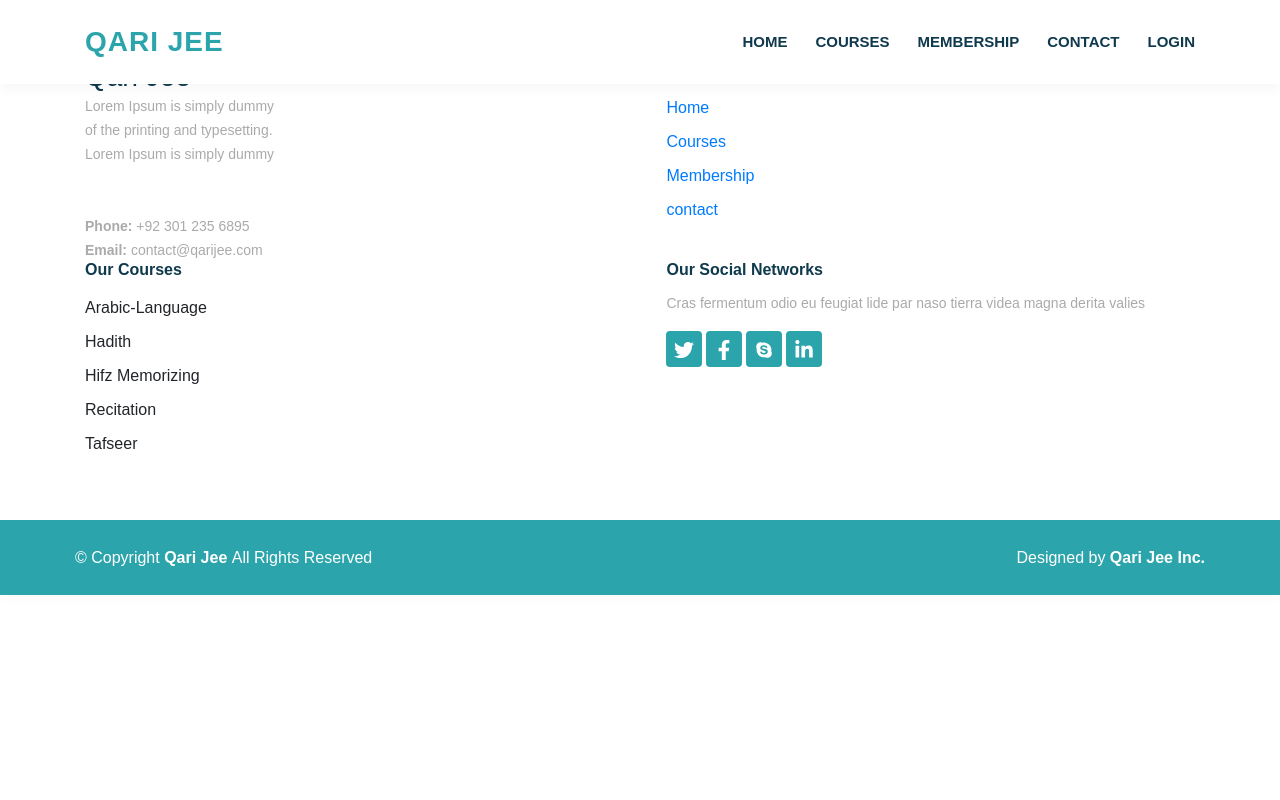
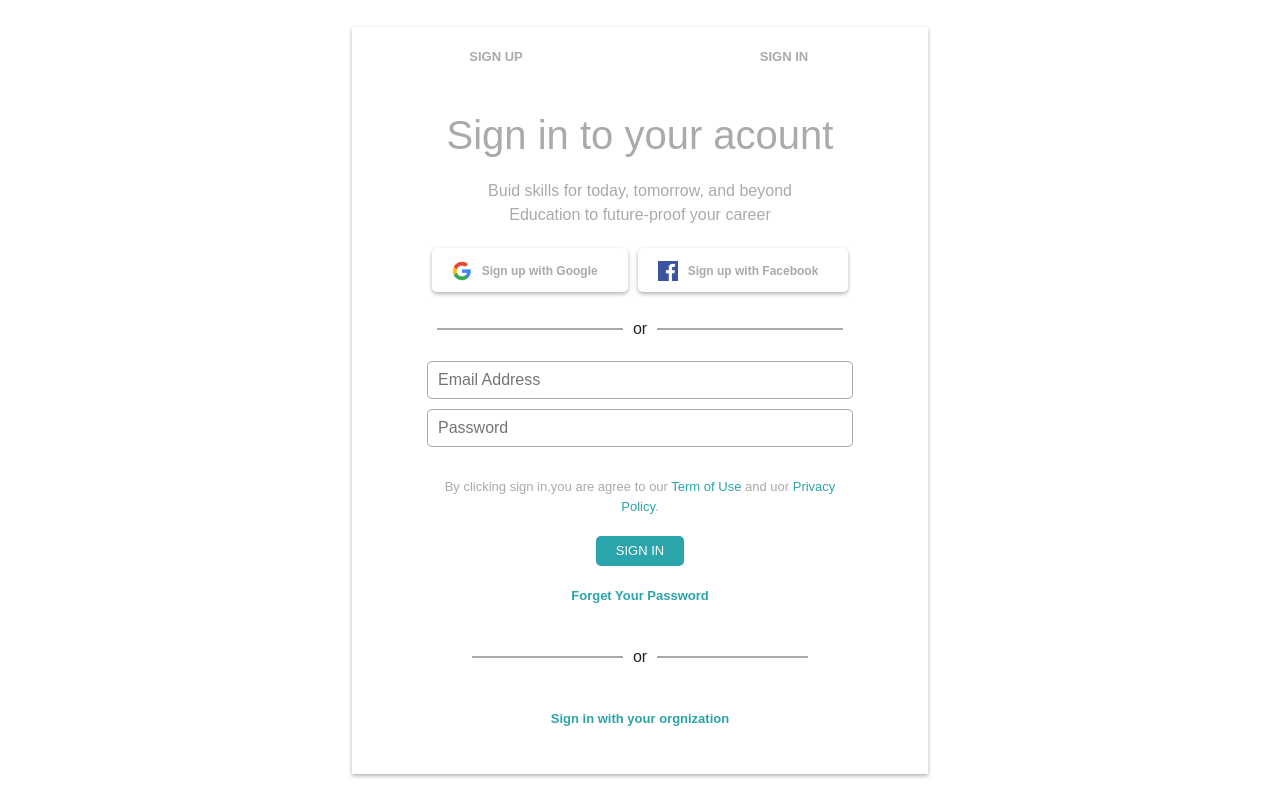
Before and after one commit to AbdulMunim343/qarijee, a React (Create React App) app: page /signup in a window 1280 px wide. Built offline with nearby package versions, Linux system fonts and the light colour scheme.

Commit message:
sign in and sign up page ui is done

```diff
--- a/src/App.js
+++ b/src/App.js
@@ -10,6 +10,8 @@ import Membership from './components/membership/Membership';
 import Contact from './components/contact/Contact';
 import Navbar from './common/navbar/Navbar';
 import Footer from "./common/footer/Footer";
+import Signup from './components/signup/Signup';
+
 
 //==============import Courses Sub pages=============//
 import Subcourses from './components/courses/subcourses/Subcourses';
@@ -23,6 +25,12 @@ class App extends Component{
     render(){
         return(
             <>
+
+<Switch>
+        <Route path="/signup" component={Signup}/>
+
+
+        <div>
             <Navbar/>
                 <Switch>
                     <Route exact path='/' component={Home}/>
@@ -35,6 +43,8 @@ class App extends Component{
 
                 </Switch>
             <Footer/>
+        </div>
+</Switch>
             </>
         )
     }
--- a/src/common/footer/Footer.jsx
+++ b/src/common/footer/Footer.jsx
@@ -1,5 +1,5 @@
-import React, { Component } from "react";
-import "./Footer.scss";
+import React, {Component} from 'react';
+import './Footer.scss';
 
 //=====import icons======//
 import { FaTwitter } from "react-icons/fa";
@@ -7,33 +7,29 @@ import { FaFacebookF } from "react-icons/fa";
 import { AiFillSkype } from "react-icons/ai";
 import { FaLinkedinIn } from "react-icons/fa";
 
-// ===== importing routing modules
-import { Link } from "react-router-dom";
 
-class Footer extends Component {
-  render() {
-    return (
+
+
+
+class Footer extends Component{
+    render(){
+        return(
             <>
 <div className="main_footer">
    <div className="section_without">
       <div className="sub_section">
          <div className="FlexFooter">
+
             {/* First Box */}
             <div className="footerBox">
                <h3>Qari Jee</h3>
                <p>
-                    Lorem Ipsum is simply dummy
-                    <br />
-                    of the printing and typesetting.
-                    <br />
-                    Lorem Ipsum is simply dummy
-                    <br />
-                    <br />
-                    <br />
-                    <strong>Phone:</strong> +92 301 235 6895
-                    <br />
-                    <strong>Email:</strong> contact@qarijee.com
-                    <br />
+                  Lorem Ipsum is simply dummy<br/>
+                  of the printing and typesetting.<br/>
+                  Lorem Ipsum is simply dummy<br/>
+                  <br/><br/>
+                  <strong>Phone:</strong> +92 301 235 6895<br/>
+                  <strong>Email:</strong> contact@qarijee.com<br/>
                </p>
             </div>
 
@@ -41,18 +37,10 @@ class Footer extends Component {
             <div className="footerBox">
                <h4>Useful Links</h4>
                <ul>
-                    <li>
-                      <Link to="/" className="routerLink">Home</Link>
-                    </li>
-                    <li>
-                      <Link to="/courses" className="routerLink">Courses</Link>
-                    </li>
-                    <li>
-                      <Link to="/membership" className="routerLink">Membership</Link>
-                    </li>
-                    <li>
-                      <Link to="/contact" className="routerLink">contact</Link>
-                    </li>
+                  <li>Home</li>
+                  <li>Courses</li>
+                  <li>Membership</li>
+                  <li>contact</li>
                </ul>
             </div>
 
@@ -71,22 +59,19 @@ class Footer extends Component {
             {/* forth Box */}
             <div className="footerBox">
                <h4>Our Social Networks</h4>
-                  <p>
-                    Cras fermentum odio eu feugiat lide par naso tierra videa
-                    magna derita valies
-                  </p>
+               <p>Cras fermentum odio eu feugiat lide par naso tierra videa magna derita valies</p>
                <div className="icon_container">
                   <a className="icn">
-                      <FaTwitter />
-                    </a>
-                    <a className="icn" target="_blank" href="https://www.facebook.com/QariJee.co/">
-                      <FaFacebookF />
-                    </a>
-                    <a className="icn" target="_blank" href="https://join.skype.com/invite/iktGdMbAezzT">
-                      <AiFillSkype />
+                     <FaTwitter/>
                   </a>
                   <a className="icn">
-                      <FaLinkedinIn />
+                     <FaFacebookF/>
+                  </a>
+                  <a className="icn">
+                     <AiFillSkype/>
+                  </a>
+                  <a className="icn">
+                     <FaLinkedinIn/>
                   </a>
                </div>
             </div>
@@ -95,19 +80,15 @@ class Footer extends Component {
    </div>
    <div className="minifooter">
       <footer>
-              <span>
-                &#169; Copyright <b> Qari Jee </b> All Rights Reserved
-              </span>
-              <span>
-                {" "}
-                Designed by <b> Qari Jee Inc. </b>
-              </span>
+         <span>&#169; Copyright <b> Qari Jee </b> All Rights Reserved</span>
+         <span>  Designed by  <b> Qari Jee Inc. </b></span>
       </footer>
    </div>
 </div>
             </>
-    );
+        )
     }
 }
 
+
 export default Footer;
--- a/src/common/navbar/Navbar.jsx
+++ b/src/common/navbar/Navbar.jsx
@@ -43,9 +43,11 @@ class Navbar extends Component{
                <span>Contact</span>
             </li>
          </NavLink>
+         <NavLink to="/signup" style={Under}>
          <li>
             <span>Login</span>
          </li>
+         </NavLink>
       </ul>
    </nav>
 
--- a/src/components/contact/Contact.jsx
+++ b/src/components/contact/Contact.jsx
@@ -18,7 +18,7 @@ class Contact extends Component{
       <h1>Conatact</h1>
    </div>
    <div className="map">
-      <iframe src="https://www.google.com/maps/embed?pb=!1m18!1m12!1m3!1d3366.7912730481207!2d67.12823944007704!3d24.935189193560962!2m3!1f0!2f0!3f0!3m2!1i1024!2i768!4f13.1!3m3!1m2!1s0x3eb3388d64ebadc1%3A0x9bbd734afebaebb0!2sSheikh%20Zayed%20Islamic%20Center!5e0!3m2!1sen!2s!4v1607771851551!5m2!1sen!2s" width="100%" height="300" frameborder="0" style={{border:0}} allowfullscreen="" aria-hidden="false" tabindex="0"></iframe>
+      <iframe src="https://www.google.com/maps/embed?pb=!1m18!1m12!1m3!1d15282225.79979123!2d73.7250245393691!3d20.750301298393563!2m3!1f0!2f0!3f0!3m2!1i1024!2i768!4f13.1!3m3!1m2!1s0x30635ff06b92b791%3A0xd78c4fa1854213a6!2sIndia!5e0!3m2!1sen!2sin!4v1587818542745!5m2!1sen!2sin" width="100%" height="300" frameborder="0" style={{border:0}} allowfullscreen="" aria-hidden="false" tabindex="0"></iframe>
    </div>
    {/* Contact us from  */}
    <div className="Flex_contact">
--- a/src/components/home/Home.jsx
+++ b/src/components/home/Home.jsx
@@ -12,9 +12,6 @@ import { FaFacebookF } from "react-icons/fa";
 import { FaTwitter } from "react-icons/fa";
 import { FaInstagram } from "react-icons/fa";
 import { FaLinkedin } from "react-icons/fa";
-
-// ==== import routing ====
-import {Link} from "react-router-dom"
 
 const Card = (props) => {
   return (
@@ -156,11 +153,7 @@ class Home extends Component {
             })}
             {/* courses  end*/}
             <div className="btnWrapper">
-                <Link style={{color:"white",textDecoration:"none"}} to="/courses" className="routerLink">
-              <button>
-                Show More
-              </button>
-              </Link>
+              <button>Show More</button>
             </div>
           </div>
         </div>
--- a/src/components/home/Qrijeebox.jsx
+++ b/src/components/home/Qrijeebox.jsx
@@ -9,7 +9,7 @@ const  Qarijee_data = [
     {
         data_img:Hifz,
         data_name:"Saqib Sohail",
-        data_tech:'Sheikh',
+        data_tech:'Hifz',
 
 
     },
@@ -17,7 +17,7 @@ const  Qarijee_data = [
     {
         data_img:Team2,
         data_name:"Muhammad Asad",
-        data_tech:'Sheikh',
+        data_tech:'Nazra',
 
 
     },
@@ -25,7 +25,7 @@ const  Qarijee_data = [
     {
         data_img:Team3,
         data_name:"Asad Sultan",
-        data_tech:'Sheikh',
+        data_tech:'Hadees',
 
 
 
@@ -34,7 +34,7 @@ const  Qarijee_data = [
     {
         data_img:Team4,
         data_name:"Abdul Wahid",
-        data_tech:'Sheikh',
+        data_tech:'Fiqh',
 
 
     },
--- /dev/null
+++ b/src/components/signup/Signup.jsx
@@ -0,0 +1,119 @@
+import React,{Component} from "react";
+import '../signup/Signup.scss';
+
+//============import icons images============//
+import Google from '../../assets/img/gmail.png';
+import Facbook from '../../assets/img/Facebook-Logo.png'
+
+const SignIn = () =>{
+    return(
+        <>
+<div className="loginCont">
+         <h1>Sign in to your acount</h1>
+         <p>Buid skills for today, tomorrow, and beyond <br/> Education to future-proof your career</p>
+         <div className="channel_btn">
+            <a href="">
+            <img src={Google} className="sigImg" />
+            <span>Sign up with Google</span>
+            </a>
+            <a href="">
+            <img src={Facbook} className="sigImg"/>
+            <span>Sign up with Facebook</span>
+            </a>
+         </div>
+         <div className="oR">
+            <hr/>
+            <span>or</span>
+            <hr/>
+         </div>
+         <div className="inpu_wrapper">
+            {/* form Start */}
+            <form>
+               <input type="text" placeholder="Email Address"/>
+               <input type="text" placeholder="Password"/>
+               <p>By clicking sign in,you are agree to our <span>Term of Use</span> and uor <span>Privacy Policy</span>.</p>
+               <div className="btnWrapper">
+                  <button type="submit">SIGN IN</button>
+               </div>
+               <p className="forgetPass">Forget Your Password</p>
+            </form>
+            {/* form end */}
+            <div className="oR">
+               <hr/>
+               <span>or</span>
+               <hr/>
+            </div>
+
+            <p className="forgetPass">Sign in with your orgnization </p>
+         </div>
+      </div>
+        </>
+    )
+}
+
+const SignUp = () =>{
+    return(
+        <>
+<div className="loginCont">
+    <h1>Create your acount</h1>
+    <p>Buid skills for today, tomorrow, and beyond <br/> Education to future-proof your career</p>
+    <div className="channel_btn">
+       <a href="">
+       <img src={Google} className="sigImg" />
+       <span>Sign up with Google</span>
+       </a>
+       <a href="">
+       <img src={Facbook} className="sigImg"/>
+       <span>Sign up with Facebook</span>
+       </a>
+    </div>
+    <div className="oR">
+       <hr/>
+       <span>or</span>
+       <hr/>
+    </div>
+    <div className="inpu_wrapper">
+    {/* form Start */}
+    <form>
+       <input type="text" placeholder="First Name"/>
+          <input type="text" placeholder="Last Name"/>
+
+          <input type="text" placeholder="Email Address"/>
+          <input type="text" placeholder="Password"/>
+          <p>By clicking sign in,you are agree to our <span>Term of Use</span> and uor <span>Privacy Policy</span>.</p>
+          <div className="btnWrapper">
+             <button type="submit">SIGN UP</button>
+          </div>
+
+    </form>
+     {/* form End */}
+    </div>
+ </div>
+        </>
+    )
+}
+
+
+class Signup extends Component{
+
+   render(){
+        return(
+            <>
+<div className="rdx_container">
+   <div className="sgp_container">
+      <div className="nav_Btn">
+         <span>SIGN UP</span>
+         <span>SIGN IN</span>
+      </div>
+      <SignIn/>
+
+   </div>
+</div>
+            </>
+        );
+    }
+}
+
+
+export default Signup;
+export {SignIn,SignUp};
--- /dev/null
+++ b/src/components/signup/Signup.scss
@@ -0,0 +1,142 @@
+@import "../../sass/mediaquery.scss";
+@import "../../sass/mixin.scss";
+@import "../../sass/variables.scss";
+
+.rdx_container {
+  width: 100%;
+  height: 100vh;
+  display: flex;
+  justify-content: center;
+  align-items: center;
+  flex-direction: column;
+  .sgp_container {
+    width: 45%;
+    max-width: 100%;
+
+    box-shadow: 0 2px 4px 0 rgba(0, 0, 0, 0.3);
+  }
+}
+
+.nav_Btn {
+  display: flex;
+  span {
+    display: block;
+    width: 50%;
+    text-align: center;
+    padding: 20px 0px;
+    font-size: 13px;
+    font-weight: bold;
+    color: $colorgrey;
+  }
+}
+
+.loginCont {
+  padding: 25px;
+  h1 {
+    text-align: center;
+    color: $colorgrey;
+    font-weight: normal;
+  }
+
+  p {
+    text-align: center;
+    margin-top: 20px;
+    color: $colorgrey;
+  }
+
+  .channel_btn {
+    display: flex;
+    justify-content: center;
+    align-items: center;
+    a {
+      background-color: $bgWhite;
+      box-shadow: 0 2px 4px 0 rgba(0, 0, 0, 0.3);
+      display: block;
+      padding: 10px 20px;
+      border-radius: 5px;
+      margin: 5px;
+      color: $colorgrey;
+      text-decoration: none;
+      .sigImg {
+        width: 20px;
+      }
+
+      span {
+        padding: 0px 10px;
+        font-size: 12px;
+        font-weight: bold;
+      }
+    }
+  }
+
+  .oR {
+    display: flex;
+    justify-content: center;
+    align-items: center;
+    position: relative;
+    width: 100%;
+
+    hr {
+      width: 35%;
+      border: 1px solid $colorgrey;
+      margin: 0px 10px;
+    }
+
+    span {
+      text-align: center;
+      margin: 20px 0px;
+    }
+  }
+
+  .inpu_wrapper {
+    display: flex;
+    justify-content: center;
+    align-items: center;
+    flex-direction: column;
+    padding: 0px 50px;
+
+    input {
+      width: 100%;
+      height: calc(1.5em + 0.75rem + 2px);
+      outline: none;
+      padding: 10px;
+      border: 1px solid $colorgrey;
+      border-radius: 5px;
+      margin-bottom: 10px;
+    }
+
+    p {
+      font-size: 13px;
+      color: $colorgrey;
+      margin: 20px 0px;
+
+      span {
+        color: $textprim;
+      }
+    }
+
+    .btnWrapper {
+      button {
+        padding: 5px 20px;
+        border: none;
+        outline: none;
+        font-size: 13px;
+        background-color: $btnbg !important;
+        border-color: $btnbg !important;
+        color: white;
+        border-radius: 5px;
+
+        &:hover {
+          background-color: $btnhov !important;
+          border-color: $btnhov !important;
+        }
+      }
+    }
+
+    .forgetPass {
+      color: $textprim;
+      cursor: pointer;
+      font-weight: bold;
+    }
+  }
+}
```
Also changed, not shown: src/assets/img/Facebook-Logo.png (added), src/assets/img/gmail.png (added). Lines whose indentation alone changed are shown as unchanged.
